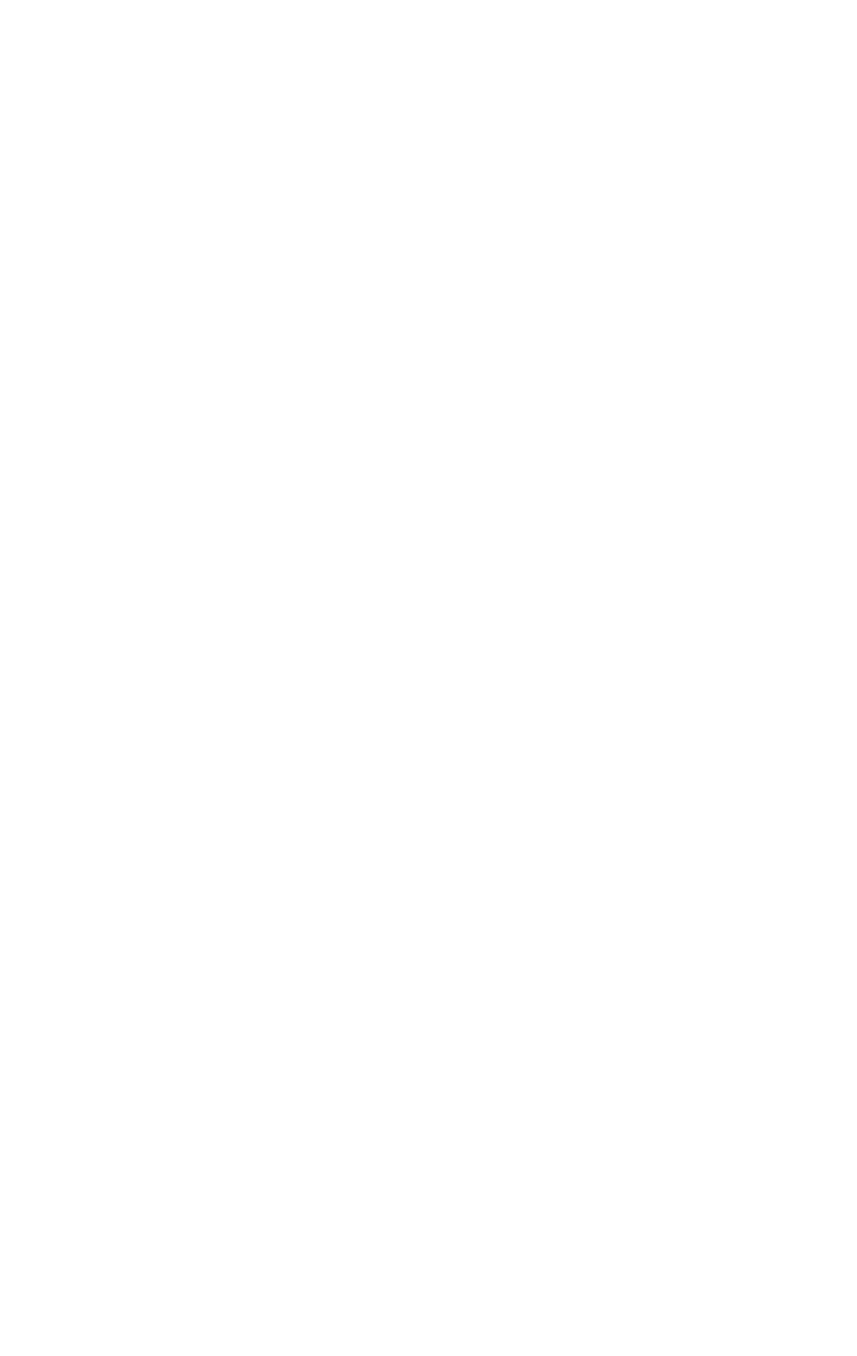
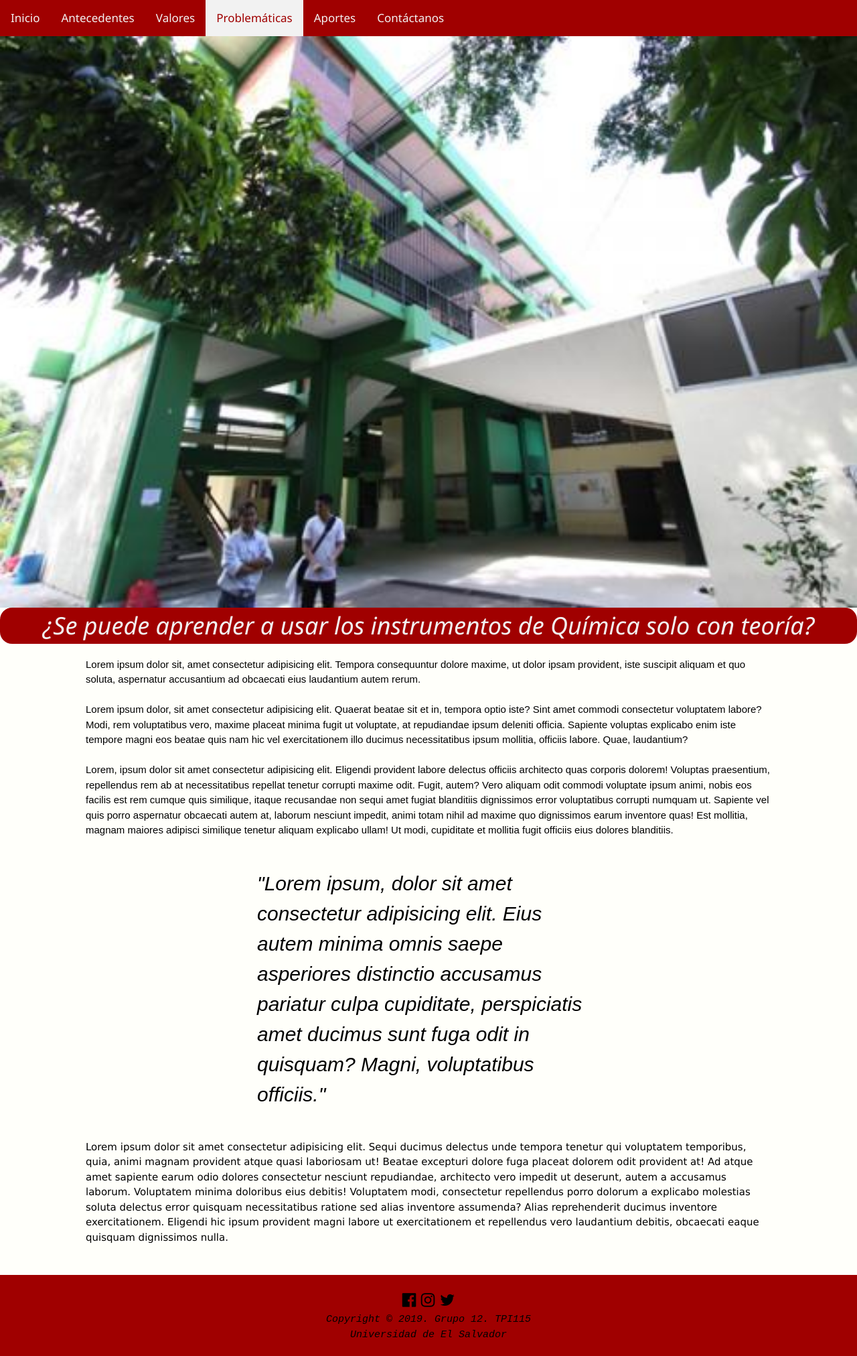
Before and after one commit to pastrans/Parcial-TPI115, a plain HTML site: page problematicas/instrumentos-en-quimica.html in a window 1280 px wide. Shown: the whole page at 67% size. Before the commit the page ends 800 px from the top, so only its background shows below. Drawn offline with nearby package versions, Linux system fonts and the light colour scheme.

Commit message:
plantilla problematica beta

```diff
--- a/css/style.css
+++ b/css/style.css
@@ -229,3 +229,37 @@ footer {
         opacity: 1
     }
 }
+
+.contenido-problema{
+
+    margin: auto;
+    margin-top: 20px;
+    margin-left: 10%;
+    margin-right: 10%;
+}
+
+.p-problema{
+    font-family: sans-serif;
+}
+
+.p-opinion{
+    font-family: Haettenschweiler, 'Arial Narrow Bold', sans-serif;
+    font-size: 30px;
+    font-style: italic;
+    margin: auto;
+    margin-left: 25%;
+    margin-right: 25%;
+}
+
+.imagen-problema{
+    margin: auto;
+    height: 100%;
+    width: 100%;
+    max-width: 100%;
+}
+
+.titulo-problema{
+    margin: auto;
+    background-color: #a00000;
+
+}
--- a/problematicas/instrumentos-en-quimica.html
+++ b/problematicas/instrumentos-en-quimica.html
@@ -3,10 +3,66 @@
 <head>
     <meta charset="UTF-8">
     <meta name="viewport" content="width=device-width, initial-scale=1.0">
+    <meta name="description" content="Foro universitario para buscar soluciones a problemas de la UES">
+    <meta name="author" content="Grupo12 TPI115">
+    <meta name="keywords" content="UES, Problemas, Foro, Alumnos, universidad, El Salvador">
     <meta http-equiv="X-UA-Compatible" content="ie=edge">
-    <title>Document</title>
+    <link rel="stylesheet" href="../css/style.css">
+    <link rel="stylesheet" href="https://www.w3schools.com/w3css/4/w3.css">
+    <link rel="stylesheet" href="https://cdnjs.cloudflare.com/ajax/libs/font-awesome/4.7.0/css/font-awesome.min.css">
+    <script type="text/javascript" src="js/functions.js"></script>
+    <title>Intrumentos en la Facultad de Química</title>
 </head>
 <body>
-
+    <header>
+        <div class="topnav" id="myTop">
+            <a class="elemento-navi" href="index.html">
+                Inicio
+            </a>
+            <a class="elemento-navi" href="antecedentes.html">
+                Antecedentes
+            </a>
+            <a class="elemento-navi" href="valores.html">
+                Valores
+            </a>
+            <a class="elemento-navi active" href="listaProblemas.html">
+                Problem&aacute;ticas
+            </a>
+            <a class="elemento-navi" href="aportes.html">
+                Aportes
+            </a>
+            <a class="elemento-navi" href="contactanos.html">
+                Cont&aacute;ctanos
+            </a>
+            <a class="icon" href="javascript:void(0);" onclick="myFunction()">&#9776</a>
+        </div class="MyTop">
+    </header>
+    <div class="problematica-cuerpo">
+        <div class="banner-problema">
+            <img class="imagen-problema responsive" src="../img/Facultad de Química y Farmacia.jpg" alt="Instrumentos de Quimica">
+            <h1 class="titulo-problema">¿Se puede aprender a usar los instrumentos de Química solo con teoría?</h1>
+        </div>
+        <div class="contenido-problema">
+            <p class="p-problema">Lorem ipsum dolor sit, amet consectetur adipisicing elit. Tempora consequuntur dolore maxime, ut dolor ipsam provident, iste suscipit aliquam et quo soluta, aspernatur accusantium ad obcaecati eius laudantium autem rerum.</p>
+            <br>
+            <p class="p-problema">Lorem ipsum dolor, sit amet consectetur adipisicing elit. Quaerat beatae sit et in, tempora optio iste? Sint amet commodi consectetur voluptatem labore? Modi, rem voluptatibus vero, maxime placeat minima fugit ut voluptate, at repudiandae ipsum deleniti officia. Sapiente voluptas explicabo enim iste tempore magni eos beatae quis nam hic vel exercitationem illo ducimus necessitatibus ipsum mollitia, officiis labore. Quae, laudantium?</p>
+            <br>
+            <p class="p-problema">Lorem, ipsum dolor sit amet consectetur adipisicing elit. Eligendi provident labore delectus officiis architecto quas corporis dolorem! Voluptas praesentium, repellendus rem ab at necessitatibus repellat tenetur corrupti maxime odit. Fugit, autem? Vero aliquam odit commodi voluptate ipsum animi, nobis eos facilis est rem cumque quis similique, itaque recusandae non sequi amet fugiat blanditiis dignissimos error voluptatibus corrupti numquam ut. Sapiente vel quis porro aspernatur obcaecati autem at, laborum nesciunt impedit, animi totam nihil ad maxime quo dignissimos earum inventore quas! Est mollitia, magnam maiores adipisci similique tenetur aliquam explicabo ullam! Ut modi, cupiditate et mollitia fugit officiis eius dolores blanditiis.</p>
+            <br><br>
+            <p class="p-opinion">
+                "Lorem ipsum, dolor sit amet consectetur adipisicing elit. Eius autem minima omnis saepe asperiores distinctio accusamus pariatur culpa cupiditate, perspiciatis amet ducimus sunt fuga odit in quisquam? Magni, voluptatibus officiis."
+            </p>
+            <br><br>
+            <p>Lorem ipsum dolor sit amet consectetur adipisicing elit. Sequi ducimus delectus unde tempora tenetur qui voluptatem temporibus, quia, animi magnam provident atque quasi laboriosam ut! Beatae excepturi dolore fuga placeat dolorem odit provident at! Ad atque amet sapiente earum odio dolores consectetur nesciunt repudiandae, architecto vero impedit ut deserunt, autem a accusamus laborum. Voluptatem minima doloribus eius debitis! Voluptatem modi, consectetur repellendus porro dolorum a explicabo molestias soluta delectus error quisquam necessitatibus ratione sed alias inventore assumenda? Alias reprehenderit ducimus inventore exercitationem. Eligendi hic ipsum provident magni labore ut exercitationem et repellendus vero laudantium debitis, obcaecati eaque quisquam dignissimos nulla.</p>
+            <br><br>
+        </div>
+    </div>
+    <footer>
+            <i class="fa fa-facebook-official w3-hover-opacity"></i>
+            <i class="fa fa-instagram w3-hover-opacity"></i>
+            <i class="fa fa-twitter w3-hover-opacity"></i><br>
+            <i class="cpy">Copyright &copy; 2019. Grupo 12. TPI115</i>
+            <i class="cpy">Universidad de El Salvador</i>
+        </footer>
 </body>
 </html>
```
